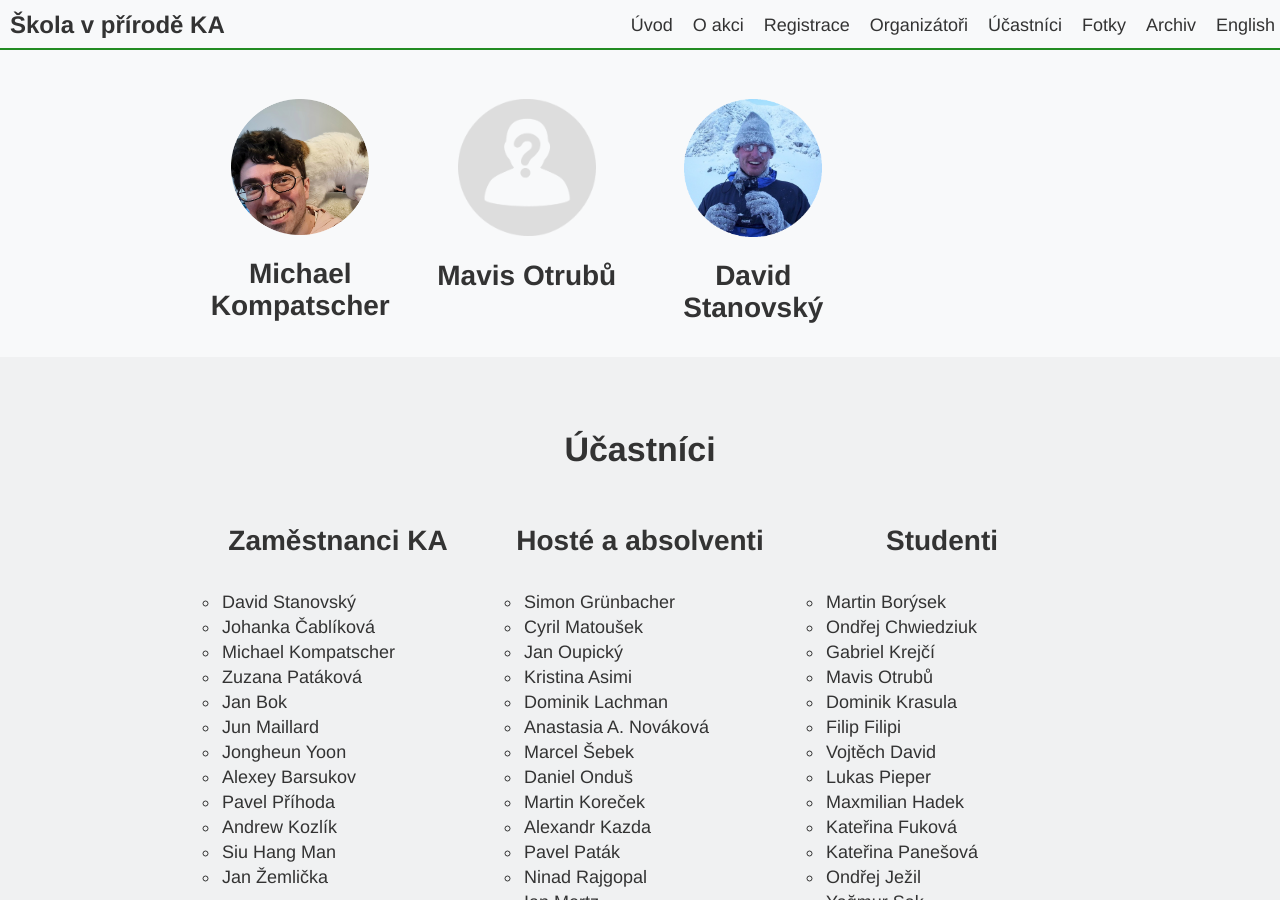
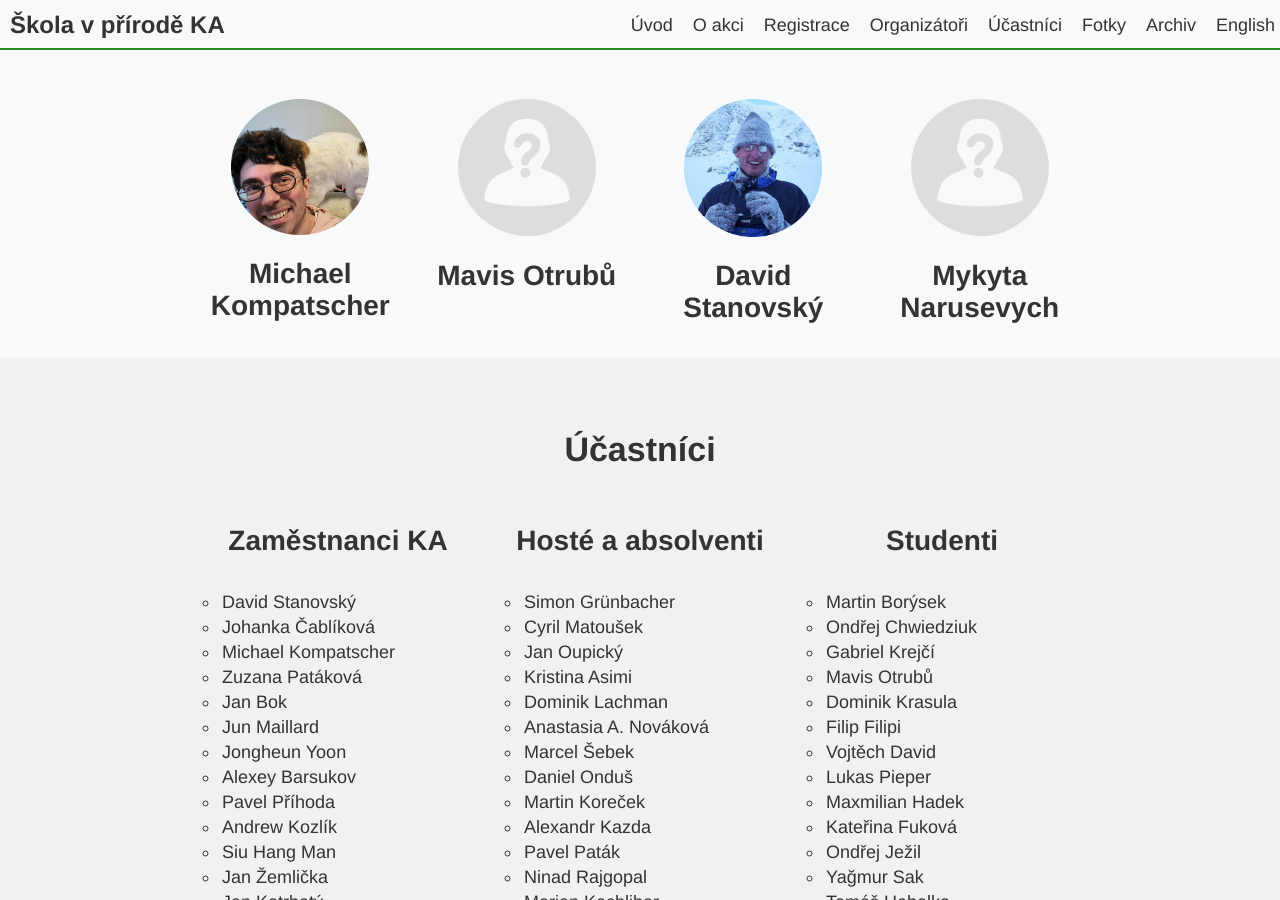
Before and after one commit to ondrachwiedziuk/skolavprirodenew, a Jekyll site: the page built from index.md, in a window 1280 px wide and 900 px high, scrolled down 3284 px. Built offline with Jekyll 4.4.1, drawn with Linux system fonts in a browser that asks for light colours; some of the changed text lies outside the part shown.

Commit message:
New participants, remove participants

```diff
--- a/_includes/organizers.html
+++ b/_includes/organizers.html
@@ -38,6 +38,10 @@
                 <img src="{{- 'assets/images/David.png' | absolute_url -}}" alt="David Stanovský">
                 <h2>David Stanovský</h2>
             </div>
+            <div class="cell">
+                <img src="{{- 'assets/images/unknown.png' | absolute_url -}}" alt="David Stanovský">
+                <h2>Mykyta Narusevych</h2>
+            </div>
         </div>
     </div>
 </div>
--- a/_includes/participants.html
+++ b/_includes/participants.html
@@ -53,6 +53,9 @@
                     <li>
                       Jan Žemlička
                     </li>
+                    <li>
+                      Jan Kotrbatý
+                    </li>
                   </ul>
             </div>
             <div class="cell">
@@ -101,7 +104,7 @@
                       Ninad Rajgopal
                     </li>
                     <li>
-                      Ian Mertz
+                      Marian Kechlibar
                     </li>
                   </ul>
             </div>
@@ -143,9 +146,6 @@
                     </li>
                     <li>
                       Kateřina Fuková
-                    </li>
-                    <li>
-                      Kateřina Panešová
                     </li>
                     <li>
                       Ondřej Ježil
@@ -219,6 +219,9 @@
                     <li>
                       Simona Hlavinková
                     </li>
+                    <li>
+                      Maroš Grego
+                    </li>
                   </ul>
             </div>
         </div>
```
